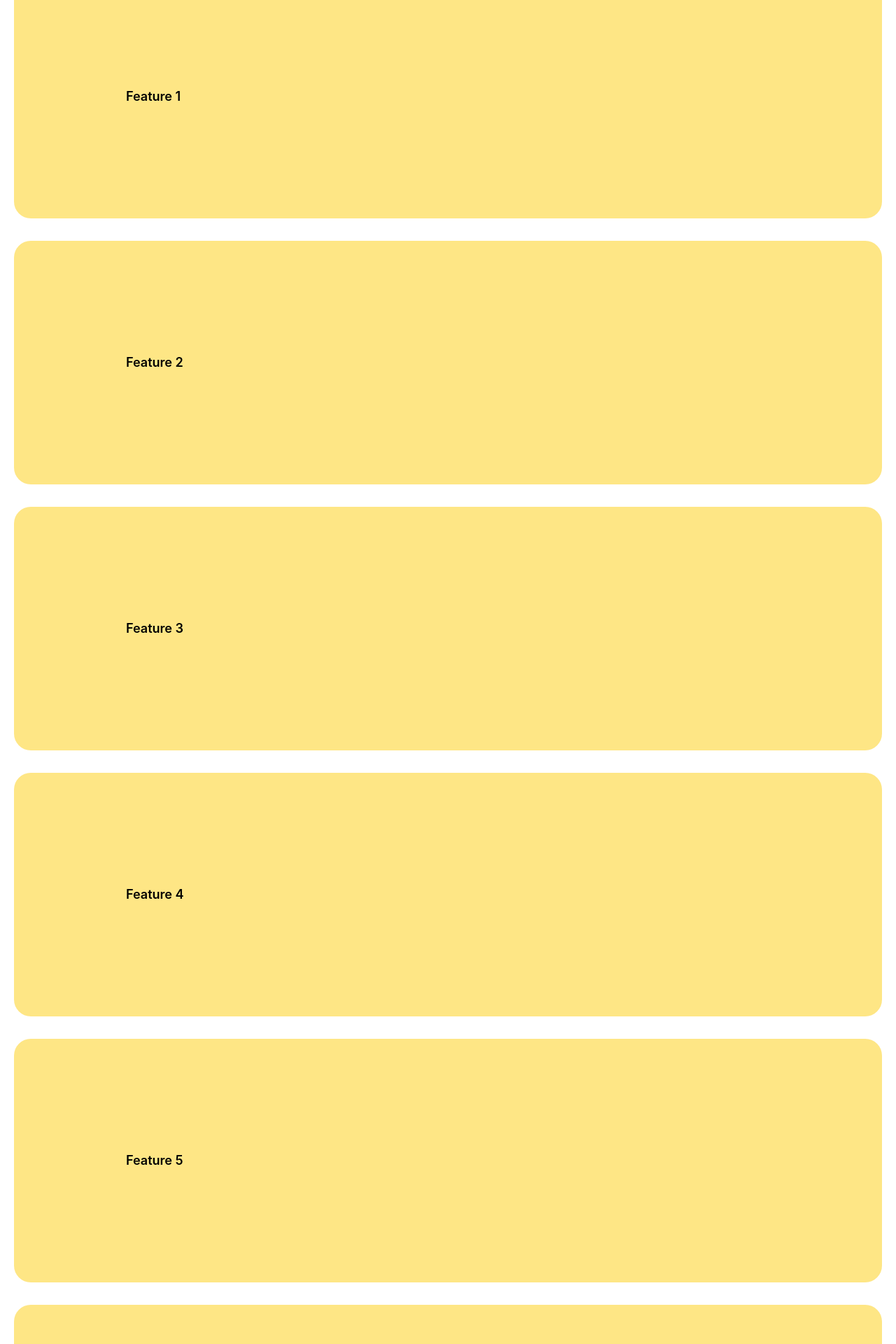
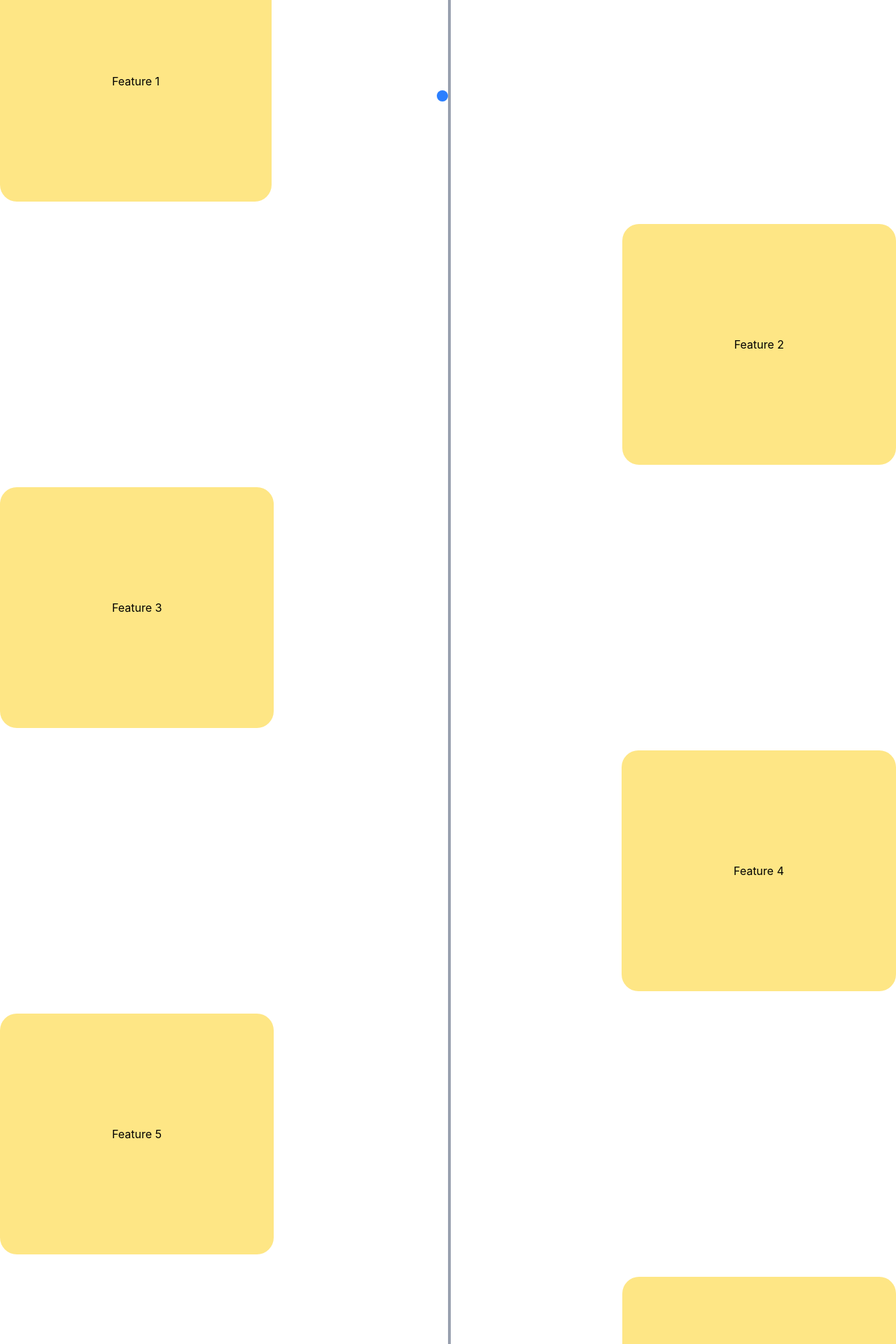
Before and after one commit to Linkon-Tuhoto/react-basics, a React app: page / in a window 1280 px wide. Shown: the part 300-2220 px from the top of the page at 70% size. Built offline with nearby package versions, Linux system fonts and the light colour scheme; the HTML template or start-up script is replaced by a standard one.

Commit message:
added new styling method

```diff
--- a/src/components/Header.jsx
+++ b/src/components/Header.jsx
@@ -42,13 +42,27 @@ function Header(){
             <div className="rounded-3xl bg-amber-200 p-4 hover:bg-amber-400 hover:scale-105 transition-all">Feature 6</div>
         </div>
 
-        <div className=" p-5 text-center font-semibold text-2xl sm:text-lg dark:bg-pink-600 dark:text-white">
-            <div className="flex justify-start mb-8 rounded-3xl bg-amber-200 p-40 hover:bg-amber-400 hover:scale-105 transition-all" >Feature 1</div>
-            <div className="flex justify-start mb-8 rounded-3xl bg-amber-200 p-40 hover:bg-amber-400 hover:scale-105 transition-all">Feature 2</div>
-            <div className="flex justify-start mb-8 rounded-3xl bg-amber-200 p-40 hover:bg-amber-400 hover:scale-105 transition-all">Feature 3</div>
-            <div className="flex justify-start mb-8 rounded-3xl bg-amber-200 p-40 hover:bg-amber-400 hover:scale-105 transition-all">Feature 4</div>
-            <div className="flex justify-start mb-8 rounded-3xl bg-amber-200 p-40 hover:bg-amber-400 hover:scale-105 transition-all">Feature 5</div>
-            <div className="flex justify-start mb-8 rounded-3xl bg-amber-200 p-40 hover:bg-amber-400 hover:scale-105 transition-all">Feature 6</div>
+        <div className="relative before:absolute before:top-0 before:bottom-0 before:left-1/2 before:w-1 before:bg-gray-400">
+            <div className="flex justify-start md:justify-start mb-8">
+                <div className="rounded-3xl bg-amber-200 p-40 hover:bg-amber-400 hover:scale-105 transition-all" >Feature 1</div>
+                <div className="bg-blue-500 circle absolute top-1/12 right-1/2 w-4 h-4 rounded-full"></div>
+                <div className="bg-gray-400 before:absolute before:top-1/12 before:left-0 before:right-1/2 before:w-2"></div>
+            </div>
+            <div className="flex justify-start md:justify-end mb-8">
+                <div className="rounded-3xl bg-amber-200 p-40 hover:bg-amber-400 hover:scale-105 transition-all">Feature 2</div>
+            </div>
+            <div className="flex justify-start md:justify-start mb-8">
+                <div className="rounded-3xl bg-amber-200 p-40 hover:bg-amber-400 hover:scale-105 transition-all">Feature 3</div>
+            </div>
+            <div className="flex justify-start md:justify-end mb-8">
+                <div className="rounded-3xl bg-amber-200 p-40 hover:bg-amber-400 hover:scale-105 transition-all">Feature 4</div>
+            </div>
+            <div className="flex justify-start md:justify-start mb-8">
+                <div className="rounded-3xl bg-amber-200 p-40 hover:bg-amber-400 hover:scale-105 transition-all">Feature 5</div>
+            </div>
+            <div className="flex justify-start md:justify-end mb-8">
+                <div className="rounded-3xl bg-amber-200 p-40 hover:bg-amber-400 hover:scale-105 transition-all">Feature 6</div>
+            </div>
         </div>
 
         {/*About Me*/}
```
